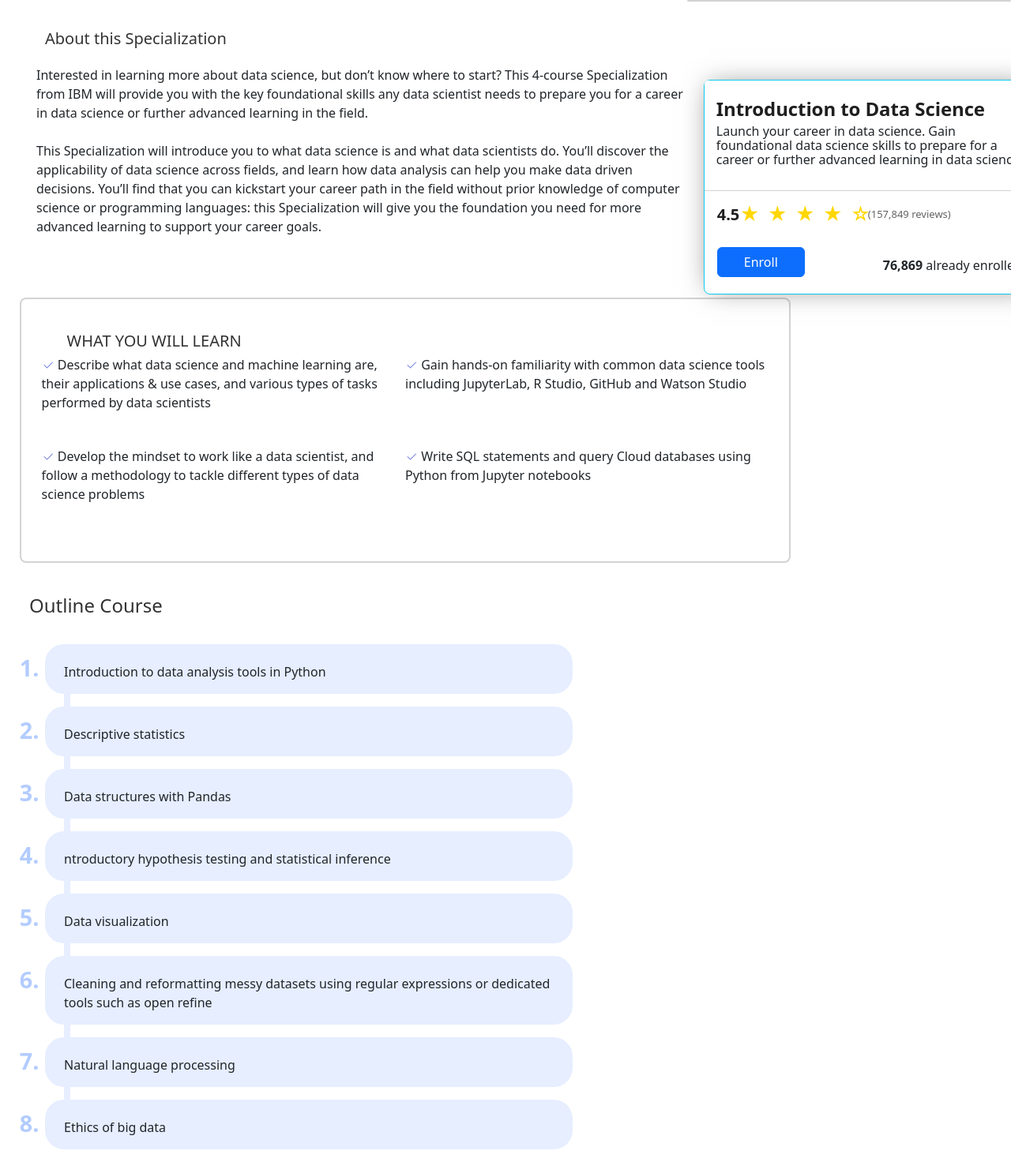
After one commit to HalaKhalifa/Comma-Backup, a Node server app: page /outline in a window 1280 px wide. The commit adds this page. Shown: the whole page at 79% size. Run offline with Node 20, Linux system fonts and the light colour scheme; some libraries are stand-ins or nearby versions.

Commit message:
Initial online page

```diff
--- a/package.json
+++ b/package.json
@@ -21,6 +21,7 @@
   "dependencies": {
     "axios": "^1.3.4",
     "bcrypt": "^5.1.0",
+    "bootstrap-icons": "^1.10.5",
     "dotenv": "^16.0.3",
     "ejs": "^3.1.8",
     "express": "^4.18.2",
--- a/public/css/style.css
+++ b/public/css/style.css
@@ -0,0 +1,196 @@
+
+  body {
+            color: #f1eaea;
+            font: 90% Roboto, Arial, sans-serif;
+            font-weight: 300;
+            font-family: "Open Sans", sans-serif;
+        }
+       div.card.border-info{
+            background: #fff;
+            max-width:27rem;
+            height: 17rem;
+            box-shadow: 0px 0px 32px -8px rgba(0, 0, 0, 0.5);
+            border-radius: 8px;
+            position: fixed;
+        }
+        div.card-header{
+            padding: 30px 15px;
+            background-color: #fff;
+        }
+        .rating {
+            font-size: 18px;
+            margin-bottom: 10px;
+          }
+          .btn.btn-primary{
+
+            margin-top: 1rem;
+            width: 111px;
+          }
+          .stars {
+            display: flex;
+            justify-content: center;
+            margin-bottom: 10px;
+            align-items: center;
+            margin-top: -33px;
+            margin-right: 165px;
+
+          }
+          #num{
+            color: #1f1f1f;
+    font-size: 1.25rem;
+    line-height: 1.75rem;
+    font-weight: 600;
+    letter-spacing: -0.1px;
+          }
+          .star {
+            font-size: 24px;
+            color:gold;
+            margin: 0 5px;
+          }
+          .reviews{
+            color: #636363;
+    letter-spacing: 0;
+    font-size:small;
+    line-height: 1.25rem;
+    font-weight: 400;
+    margin-left: 191px;
+
+    margin-top: -38px;
+          }
+          .enroll{
+            display: flex;
+            justify-content: center;
+            flex-direction: row;
+          }
+          .num-enroll{
+            margin-top: 27px;
+            width: 178px;
+            margin-left: 99px;
+          }
+        #card{
+             top: 150px;
+             z-index: 2999;
+
+        }
+        div.card .border-info{
+            margin-top: 100px;
+            margin-left: 20px;
+        }
+        #course-name{
+            color: #1f1f1f;
+    font-size:x-large;
+    line-height: 0.75rem;
+    font-weight: 600;
+    letter-spacing: -0.1px;
+        }
+        div.title{
+            font-size: medium;
+    line-height: 18px;
+    margin-top: 13px;
+
+        }
+
+        div#wrapper {
+            float: left;
+    width: 66%;
+    margin-left: 25px;
+    margin-top: 7px;
+        }
+
+        div#card-enroll {
+            float: right;
+            width: 29.9%;
+        }
+        #content{
+            margin-top: 30px;
+        }
+        #learn{
+            color: #343232;
+    height: 0px;
+    margin-top: 15px;
+    margin-left: 32px;
+        }
+
+        .description{
+            border: 0.18rem solid lightgrey;
+            padding: clamp(1rem, 2vw, 3rem);
+            border-radius: 0.5rem;
+
+            height: 21rem;
+            width: 61rem;
+            margin-top: 78px;
+        }
+
+        #list{
+            margin-top: 50px;
+        }
+       #list {
+            display: flex;
+            flex-wrap: wrap;
+            list-style: none;
+            margin-top: 30px;
+            padding: 0;
+          }
+         #list-learn {
+            flex-basis: 50%;
+            height: 100px;
+            box-sizing: border-box;
+            letter-spacing: 0;
+            font-size: 1rem;
+            line-height: 1.5rem;
+            font-weight: 400;
+            margin-bottom: 16px;
+            min-height: 24px;
+
+
+          }
+#check{
+    color: #6e7cdf;
+}
+#des{
+    margin-top: 46px;
+    margin-bottom: 1rem;
+    margin-left: 21px;
+}
+
+
+
+ol {
+	padding: 0;
+	margin: 0;
+	max-width: 700px;
+	position: relative;
+}
+
+ol::before {
+	content: '';
+	width: 0.5rem;
+	height: 100%;
+	position: absolute;
+	top: 0;
+	left: 8%;
+	background:   #e6eeff;
+	z-index: -1;
+}
+
+.li-outline {
+	padding: 0.5rem 1.5rem 1rem;
+	border-radius: 1.5rem;
+	background:	  #e6eeff;
+}
+
+.li-outline + .li-outline{
+	margin-top: 1rem;
+}
+
+::marker {
+	font-weight: 600;
+	color: #b3ccff	;
+	font-size: 1.8rem;
+}
+#outline{
+    color: #343232;
+    margin-top: 40px;
+    height: 55px;
+    margin-left: 12px;
+}
--- a/routes/exampleRoute.js
+++ b/routes/exampleRoute.js
@@ -1,2 +1,7 @@
 const express = require("express");
 const router = express.Router();
+
+router.get('/outline',function(req,res){
+    res.render('outline_page.ejs')
+    });
+    module.exports= router;
--- a/server.js
+++ b/server.js
@@ -8,9 +8,12 @@ app.set("view engine", "ejs"); // use EJS
 app.use(express.static(path.join(__dirname,'/public'))); // set path for assets folder
 
 app.use(express.json());
+require('dotenv').config();
 //-----------------------------------
 
 //-- Express Router Configuration
+const route=require('./routes/exampleRoute.js');
+app.use('/',route);
 
 
 
@@ -19,5 +22,5 @@ app.use(express.json());
 
 //-- Server
 app.listen(process.env.PORT, () => {
-  console.log(`Listening on port ${process.env.PORT}`);
+ console.log(`Listening on port ${process.env.PORT}`);
 });
--- a/views/home.ejs
+++ /dev/null
@@ -1,4 +0,0 @@
-<%- include('partials/header'); %>
-
-
-<%- include('partials/footer'); %>
--- /dev/null
+++ b/views/outline_page.ejs
@@ -0,0 +1,90 @@
+<%- include('partials/header'); %>
+
+<div id="container">
+
+    <div id="wrapper">
+        <div id="content">
+            <h5 id="learn">About this Specialization</h5>
+            <p id="des">
+                Interested in learning more about data science, but don’t know where to start? This 4-course Specialization from IBM will provide you with the key foundational skills any data scientist needs to prepare you for a career in data science or further advanced learning in the field.<br> <br>
+                This Specialization will introduce you to what data science is and what data scientists do. You’ll discover the applicability of data science across fields, and learn how data analysis can help you make data driven decisions. You’ll find that you can kickstart your career path in the field without prior knowledge of computer science or programming languages: this Specialization will give you the foundation you need for more advanced learning to support your career goals.
+            </p>
+            <div class="description">
+             <h5 id="learn">WHAT YOU WILL LEARN</h5>
+
+             <ul id="list">
+                <li id="list-learn"> <svg id="check" xmlns="http://www.w3.org/2000/svg" width="16" height="16" fill="currentColor" class="bi bi-check2" viewBox="0 0 16 16" >
+                    <path d="M13.854 3.646a.5.5 0 0 1 0 .708l-7 7a.5.5 0 0 1-.708 0l-3.5-3.5a.5.5 0 1 1 .708-.708L6.5 10.293l6.646-6.647a.5.5 0 0 1 .708 0z"/>
+                  </svg>
+                    Describe what data science and machine learning are, their applications & use cases, and various types of tasks performed by data scientists </li>
+                <li id="list-learn"><svg id="check" xmlns="http://www.w3.org/2000/svg" width="16" height="16" fill="currentColor" class="bi bi-check2" viewBox="0 0 16 16" >
+                    <path d="M13.854 3.646a.5.5 0 0 1 0 .708l-7 7a.5.5 0 0 1-.708 0l-3.5-3.5a.5.5 0 1 1 .708-.708L6.5 10.293l6.646-6.647a.5.5 0 0 1 .708 0z"/>
+                  </svg>
+                    Gain hands-on familiarity with common data science tools including JupyterLab, R Studio, GitHub and Watson Studio </li>
+                <li id="list-learn"><svg id="check" xmlns="http://www.w3.org/2000/svg" width="16" height="16" fill="currentColor" class="bi bi-check2" viewBox="0 0 16 16" >
+                    <path d="M13.854 3.646a.5.5 0 0 1 0 .708l-7 7a.5.5 0 0 1-.708 0l-3.5-3.5a.5.5 0 1 1 .708-.708L6.5 10.293l6.646-6.647a.5.5 0 0 1 .708 0z"/>
+                  </svg>
+                    Develop the mindset to work like a data scientist, and follow a methodology to tackle different types of data science problems</li>
+                <li id="list-learn"><svg id="check" xmlns="http://www.w3.org/2000/svg" width="16" height="16" fill="currentColor" class="bi bi-check2" viewBox="0 0 16 16" >
+                    <path d="M13.854 3.646a.5.5 0 0 1 0 .708l-7 7a.5.5 0 0 1-.708 0l-3.5-3.5a.5.5 0 1 1 .708-.708L6.5 10.293l6.646-6.647a.5.5 0 0 1 .708 0z"/>
+                  </svg>
+                    Write SQL statements and query Cloud databases using Python from Jupyter notebooks</li>
+              </ul>
+
+
+        </div>
+
+        </div>
+        <div class="outline">
+       <h4 id="outline"> Outline Course</h4>
+            <ol>
+                <li class="li-outline">Introduction to data analysis tools in Python</li>
+                <li class="li-outline"> Descriptive statistics</li>
+                <li class="li-outline">Data structures with Pandas</li>
+                <li class="li-outline">ntroductory hypothesis testing and statistical inference</li>
+                <li class="li-outline">Data visualization</li>
+                <li class="li-outline">Cleaning and reformatting messy datasets using regular expressions or dedicated tools such as open refine</li>
+                <li class="li-outline">Natural language processing</li>
+                <li class="li-outline">Ethics of big data</li>
+            </ol>
+    </div>
+    </div>
+
+    <div class="card">
+    <div id="card-enroll">
+        <div class="card border-info mb-4">
+            <div class="card-header">
+                <div>
+                <h2 id="course-name">Introduction to Data Science</h2>
+                <div class="title">Launch your career in data science. Gain foundational data science skills to prepare for a career or further advanced learning in data science.</div>
+            </div></div>
+
+            <div class="card-body">
+                    <div class="rating">
+                        <div id="num">4.5</div>
+
+                      <div class="stars">
+                        <span class="star">&#9733;</span>
+                        <span class="star">&#9733;</span>
+                        <span class="star">&#9733;</span>
+                        <span class="star">&#9733;</span>
+                        <span class="star">&#9734;</span>
+                      </div>
+                    <p class="reviews">(157,849 reviews)</p>
+                    </div>
+                    <div class="enroll">
+
+                    <button type="button" class="btn btn-primary">Enroll</button>
+                    <span class="num-enroll">
+                        <strong>76,869</strong>
+                        already enrolled
+                    </span>
+                </div>
+                </div>
+            </div>
+
+    </div>
+    </div>
+</div>
+<script type="text/javascript">AddFillerLink("content", "navigation", "extra")</script>
+<%- include('partials/footer'); %>
--- a/views/partials/header.ejs
+++ b/views/partials/header.ejs
@@ -4,6 +4,9 @@
     <meta charset="UTF-8">
     <meta http-equiv="X-UA-Compatible" content="IE=edge">
     <meta name="viewport" content="width=device-width, initial-scale=1.0">
-    <title><%= title %></title>
+    <link href="/css/style.css"rel="stylesheet" type="text/css">
+    <script src="https://cdn.jsdelivr.net/npm/bootstrap@5.3.0-alpha3/dist/js/bootstrap.bundle.min.js" integrity="sha384-ENjdO4Dr2bkBIFxQpeoTz1HIcje39Wm4jDKdf19U8gI4ddQ3GYNS7NTKfAdVQSZe" crossorigin="anonymous"></script>
+    <link href="https://cdn.jsdelivr.net/npm/bootstrap@5.3.0-alpha3/dist/css/bootstrap.min.css" rel="stylesheet" integrity="sha384-KK94CHFLLe+nY2dmCWGMq91rCGa5gtU4mk92HdvYe+M/SXH301p5ILy+dN9+nJOZ" crossorigin="anonymous">
+    <title></title>
 </head>
 <body>
```
Also changed, not shown: 1 other file.
